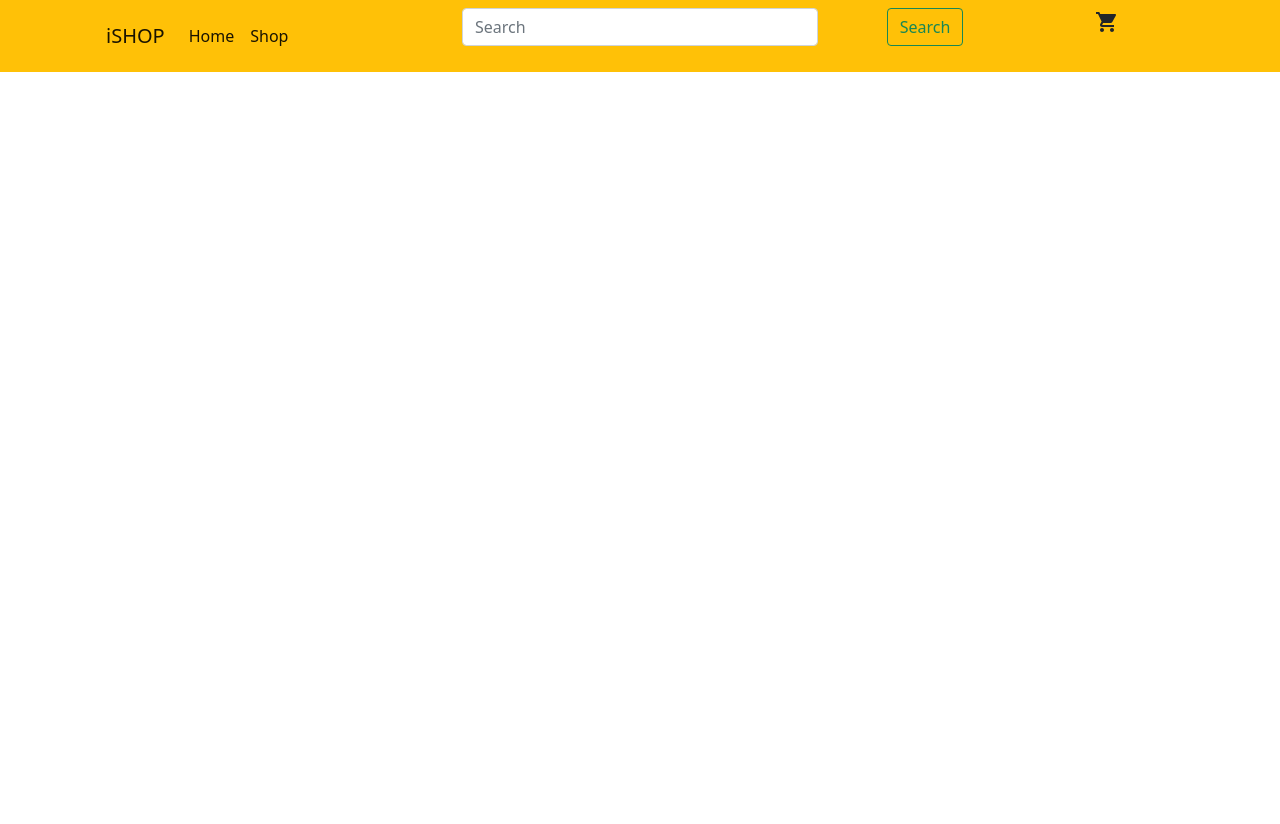
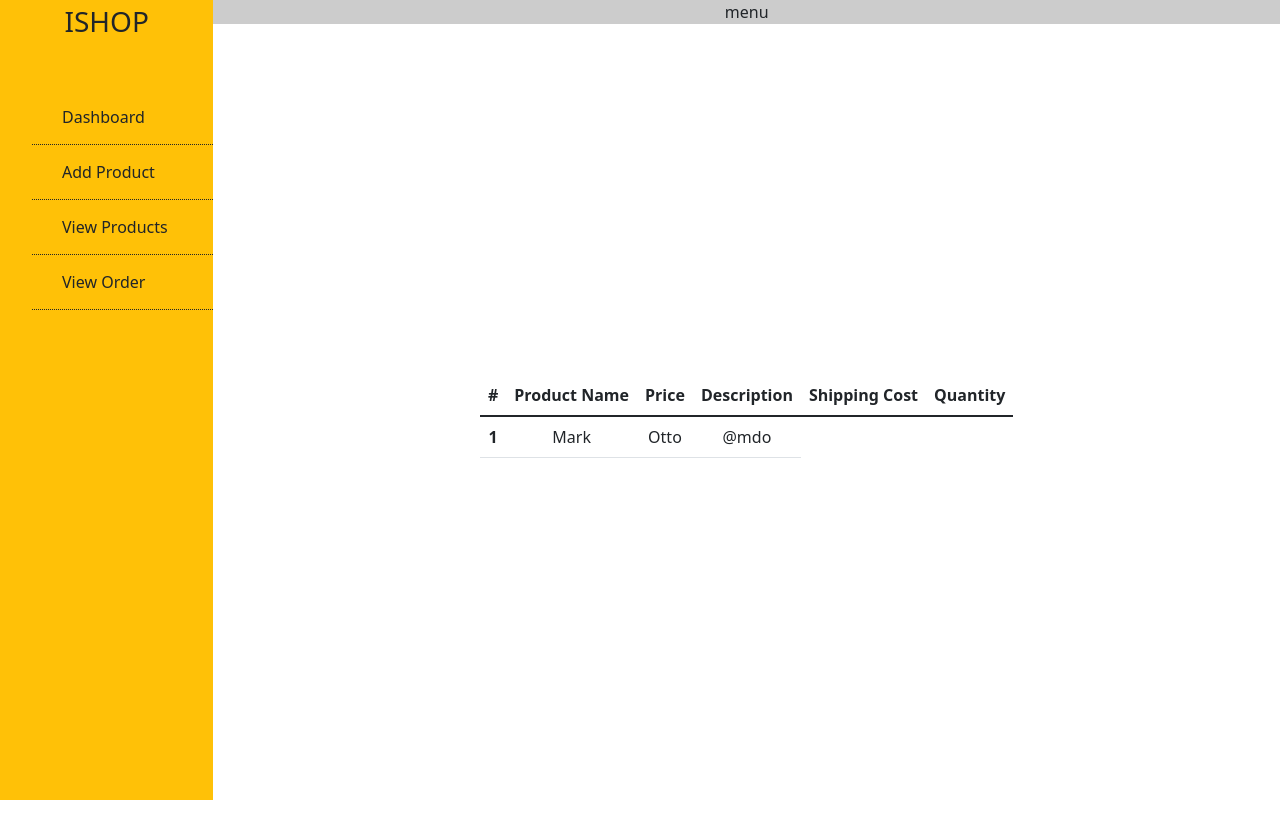
Before and after one commit to Dinixweb/ecommerce-react-project, a React (Create React App) app: page /dashboard in a window 1280 px wide. Before the commit the page ends 800 px from the top, so only its background shows below. Built offline with nearby package versions, Linux system fonts and the light colour scheme.

Commit message:
working app

```diff
--- a/db.json
+++ b/db.json
@@ -1,19 +1,92 @@
 {
-  "posts": [
+  "products": [
     {
-      "id": 1,
-      "title": "json-server",
-      "author": "typicode"
+      "productId": "1",
+      "productName": "J. F Wooven Tassel - Black",
+      "productDesciption": "men leather shoe",
+      "price": 20300,
+      "defaultQuantity": 1,
+      "shippingCost": 21,
+      "StockLevel": 12,
+      "size": ["40 |", "42 |", "45 |"],
+      "imageUrl": "../Assets/products/0_0018_img_2792_1.jpg"
+    },
+    {
+      "productId": "2",
+      "productName": "Oxford Shoes",
+      "productDesciption": "men leather shoe",
+      "price": 4000,
+      "defaultQuantity": 1,
+      "shippingCost": 12,
+      "StockLevel": 34,
+      "size": ["42 |", "43 |", "46 |"],
+      "imageUrl": "../Assets/products/0_0061_img_2637_1.jpg"
+    },
+    {
+      "productId": "3",
+      "productName": "Sebago Shoe - Black White",
+      "productDesciption": "men leather shoe",
+      "price": 12000,
+      "defaultQuantity": 1,
+      "shippingCost": 25,
+      "StockLevel": 9,
+      "size": ["41 |", "42 |", "44 |"],
+      "imageUrl": "../Assets/products/0_0018_img_2689_5.jpg"
+    },
+    {
+      "productId": "4",
+      "productName": "Jeep Buluo Plain Bag | Black",
+      "productDesciption": "leather slipper New without box",
+      "price": 28000,
+      "defaultQuantity": 1,
+      "shippingCost": 35,
+      "StockLevel": 45,
+      "imageUrl": "../Assets/products/bag.jpg"
+    },
+    {
+      "productId": "5",
+      "productName": "GG Middle strap slippers | Black",
+      "productDesciption": "leather slipper New without box",
+      "price": 28000,
+      "defaultQuantity": 1,
+      "shippingCost": 40,
+      "StockLevel": 19,
+      "size": ["31 |", "32 |", "34 |", "45"],
+      "imageUrl":"../Assets/products/ajebo_0024_img_0813.jpg"
+    },
+    {
+      "productId": "6",
+      "productName":
+        "Casio Edifice Gold Dial |Silver & Gold Bracelet Chronograph Watch",
+      "productDesciption": "leather slipper New without box",
+      "price": 45000,
+      "defaultQuantity": 1,
+      "shippingCost": 10,
+      "StockLevel": 21,
+      "imageUrl": "../Assets/products/w1.jpg"
+    },
+    {
+      "productId": "7",
+      "productName": "Umbro Classic White Trainers | White",
+      "productDesciption": "leather slipper New without box",
+      "price": 30000,
+      "defaultQuantity": 1,
+      "shippingCost": 50,
+      "StockLevel": 50,
+      "size": ["41 |", "42 |", "44 |"],
+      "imageUrl": "../Assets/products/umbro_ccupshoesu18g7009_1575651042umfm0192_096_1.jpg"
+    },
+    {
+      "productId": "8",
+      "productName": "Nike Tiempo Vetta | Black & Gold",
+      "productDesciption": "leather slipper New without box",
+      "price": 18000,
+      "defaultQuantity": 1,
+      "shippingCost": 30,
+      "StockLevel": 18,
+      "size": ["42 |", "43 |", "44 |"],
+      "imageUrl": "../Assets/products/nike-tiempo-vetta-17-p94616-279622_medium.jpg"
     }
-  ],
-  "comments": [
-    {
-      "id": 1,
-      "body": "some comment",
-      "postId": 1
-    }
-  ],
-  "profile": {
-    "name": "typicode"
-  }
+  ]
+
 }
--- /dev/null
+++ b/src/Admin/Components/viewProducts.js
@@ -0,0 +1,31 @@
+import React from "react";
+
+const ViewProducts = ({ cart, setCart }) => {
+  console.log(cart);
+  return (
+    <div className="main">
+      <table className="table">
+        <thead>
+          <tr>
+            <th scope="col">#</th>
+            <th scope="col">Product Name</th>
+            <th scope="col">Price</th>
+            <th scope="col">Description</th>
+            <th scope="col">Shipping Cost</th>
+            <th scope="col">Quantity</th>
+          </tr>
+        </thead>
+        <tbody>
+          <tr>
+            {}
+            <th scope="row">1</th>
+            <td>Mark</td>
+            <td>Otto</td>
+            <td>@mdo</td>
+          </tr>
+        </tbody>
+      </table>
+    </div>
+  );
+};
+export default ViewProducts;
--- a/src/Admin/Views/dashboard.js
+++ b/src/Admin/Views/dashboard.js
@@ -1,6 +1,52 @@
 import React from "react";
+import { Routes, Route, Link, useNavigate } from "react-router-dom";
+import ViewProducts from "../Components/viewProducts";
 
-const adminDasboard = () => {
-  return <div className="main">Welcome to Admin Dashboard</div>;
+const AdminDasboard = ({ cart, setCart, setCurrent }) => {
+  const Menu = [
+    { title: "Dashboard", id: 1 },
+    { title: "Add Product", id: 2 },
+    { title: "View Products", id: 3 },
+    { title: "View Order", id: 4 },
+  ];
+
+  const navigate = useNavigate();
+  const viewPage = (id) => {
+    console.log(cart);
+    console.log(id);
+    switch (id) {
+      case 1:
+    }
+  };
+  return (
+    <div className="main">
+      <div className="row gx-0">
+        <div className="col-sm-2 bg-warning vh-100 ">
+          <div className="title fs-3 mb-5">ISHOP</div>
+          <nav className="mt-5">
+            <ul>
+              {Menu.map((e) => {
+                return (
+                  <li
+                    key={e.id}
+                    className="dash"
+                    onClick={() => viewPage(e.id)}
+                  >
+                    {e.title}
+                  </li>
+                );
+              })}
+            </ul>
+          </nav>
+        </div>
+        <div className="col-md-10">
+          <div className="row-lg-12 topbar">menu</div>
+          <div className="content-wrapper h-100 d-flex justify-content-center align-items-center">
+            <ViewProducts cart={cart} setCart={setCart} />
+          </div>
+        </div>
+      </div>
+    </div>
+  );
 };
-export default adminDasboard;
+export default AdminDasboard;
--- a/src/App.js
+++ b/src/App.js
@@ -7,6 +7,7 @@ import { useState } from "react";
 import SingleProduct from "./Views/singleProductView";
 import Cart from "./Views/cart";
 import NavBar from "./components/navbar";
+import AdminDasboard from "./Admin/Views/dashboard";
 
 const App = () => {
   const [cart, setCart] = useState([]);
@@ -17,11 +18,6 @@ const App = () => {
   return (
     <div className="App">
       <Router>
-        <div className="main p-2 bg-warning">
-          <div className="main-header container">
-            <NavBar cart={cart} setCart={setCart} />
-          </div>
-        </div>
         <Routes>
           <Route
             path="singleProductView"
@@ -41,6 +37,16 @@ const App = () => {
           />
           <Route path="/auth" element={<AdminLogin />} />
           <Route
+            path="/dashboard"
+            element={
+              <AdminDasboard
+                cart={cart}
+                setCart={setCart}
+                setCurrent={setCurrent}
+              />
+            }
+          />
+          <Route
             path="/"
             element={
               <Home cart={cart} setCart={setCart} setCurrent={setCurrent} />
--- a/src/Views/cart.js
+++ b/src/Views/cart.js
@@ -1,4 +1,4 @@
-import React from "react";
+import React, { useState } from "react";
 import NavBar from "../components/navbar";
 import Footer from "../components/footer";
 import { FaTimes } from "react-icons/fa";
@@ -10,12 +10,21 @@ const Cart = ({ current, cart, setCart, setCurrent, onDelete }) => {
   let newsubtotal = cart.map((e) => {
     return e.defaultQuantity * e.price;
   });
+  const [oldQty, setOldQty] = useState(cart.defaultQuantity);
 
+  const newQty = () => {
+    setOldQty(cart.defaultQuantity);
+  };
   const finalSub = newsubtotal.reduce((i, e) => {
     return i + e;
   }, 0);
-  const shipping = 70;
-
+  let shipping = [0];
+  if (cart.length > 0) {
+    const shippingCost = cart.forEach((e) => {
+      return shipping.push(e.shippingCost);
+    });
+  }
+  shipping = shipping.reduce((a, b) => a + b);
   var formatter = new Intl.NumberFormat("en-US", {
     style: "currency",
     currency: "USD",
@@ -25,6 +34,11 @@ const Cart = ({ current, cart, setCart, setCurrent, onDelete }) => {
   };
   return (
     <div className="inner-wrapper dHeight ">
+      <div className="main p-2 bg-warning">
+        <div className="main-header container">
+          <NavBar cart={cart} setCart={setCart} />
+        </div>
+      </div>
       <div className="infoHeader container mt-5 mb-4 bg-dark p-2 text-white fs-2">
         Cart Information
       </div>
@@ -49,7 +63,14 @@ const Cart = ({ current, cart, setCart, setCurrent, onDelete }) => {
                     <td align="left">{e.productName}</td>
                     <td>{e.price}</td>
                     <td>{e.productDesciption}</td>
-                    <td>{e.defaultQuantity}</td>
+                    <td className="col-md-1">
+                      <input
+                        type="text"
+                        className="form-control"
+                        onChange={newQty}
+                        value={e.defaultQuantity}
+                      />
+                    </td>
                     <td>
                       {formatter.format(
                         parseFloat(e.price) * e.defaultQuantity
@@ -68,12 +89,13 @@ const Cart = ({ current, cart, setCart, setCurrent, onDelete }) => {
             </table>
           </div>
 
-          <div className="col-md-3">
+          <div className="col-md-5">
             <div className="payDetails border border-2 border-grey">
               {" "}
               <h3 className="fs-5">Cart Total</h3>
               <hr />
               <table>
+                <tbody>
                   <tr>
                     <td width={300}>sub total</td>
                     <td width={300} className="fs-5">
@@ -92,12 +114,7 @@ const Cart = ({ current, cart, setCart, setCurrent, onDelete }) => {
                       {formatter.format(finalSub + shipping)}
                     </td>
                   </tr>
-                <div className="row mt-4">
-                  <div className="col-md-10">Payment on delivery</div>
-                  <div className="col-md-2">
-                    <input className="ms-5" type="radio" name="" id="" />
-                  </div>
-                </div>
+                </tbody>
               </table>
               <button className="btn btn-warning mt-5 mb-5">Pay Now</button>
             </div>
--- a/src/Views/home.js
+++ b/src/Views/home.js
@@ -1,11 +1,18 @@
 import React from "react";
+import { BrowserRouter as Router, Routes, Route } from "react-router-dom";
 import NavBar from "../components/navbar";
 import ShowCase from "../components/showcase";
 import Products from "../components/product";
 import Footer from "../components/footer";
+import AdminLogin from "../Admin/Views/auth";
 const Home = ({ cart, setCart, setCurrent }) => {
   return (
     <div className="main">
+      <div className="main p-2 bg-warning">
+        <div className="main-header container">
+          <NavBar cart={cart} setCart={setCart} />
+        </div>
+      </div>
       <div className="inner-wrapper dHeight ">
         <div className="slider">
           <ShowCase />
--- a/src/index.css
+++ b/src/index.css
@@ -55,3 +55,25 @@ code {
 .mCart {
   cursor: pointer;
 }
+
+.login-wrapper {
+  width: 25rem;
+}
+
+.topbar {
+  background-color: #ccc;
+}
+
+.dash {
+  text-align: left;
+  padding: 15px 30px;
+  border-bottom: 1px dotted;
+  text-align: left;
+  list-style: none;
+}
+
+.dash:hover {
+  background-color: #000;
+  color: #fff;
+  cursor: pointer;
+}
```
Also changed, not shown: src/Admin/Views/auth.js (+42 -5 lines), src/Views/singleProductView.js (+17 -18 lines), src/components/product.js (+54 -3 lines), src/Admin/Assets/bg.png (added). Lines whose indentation alone changed are shown as unchanged.
